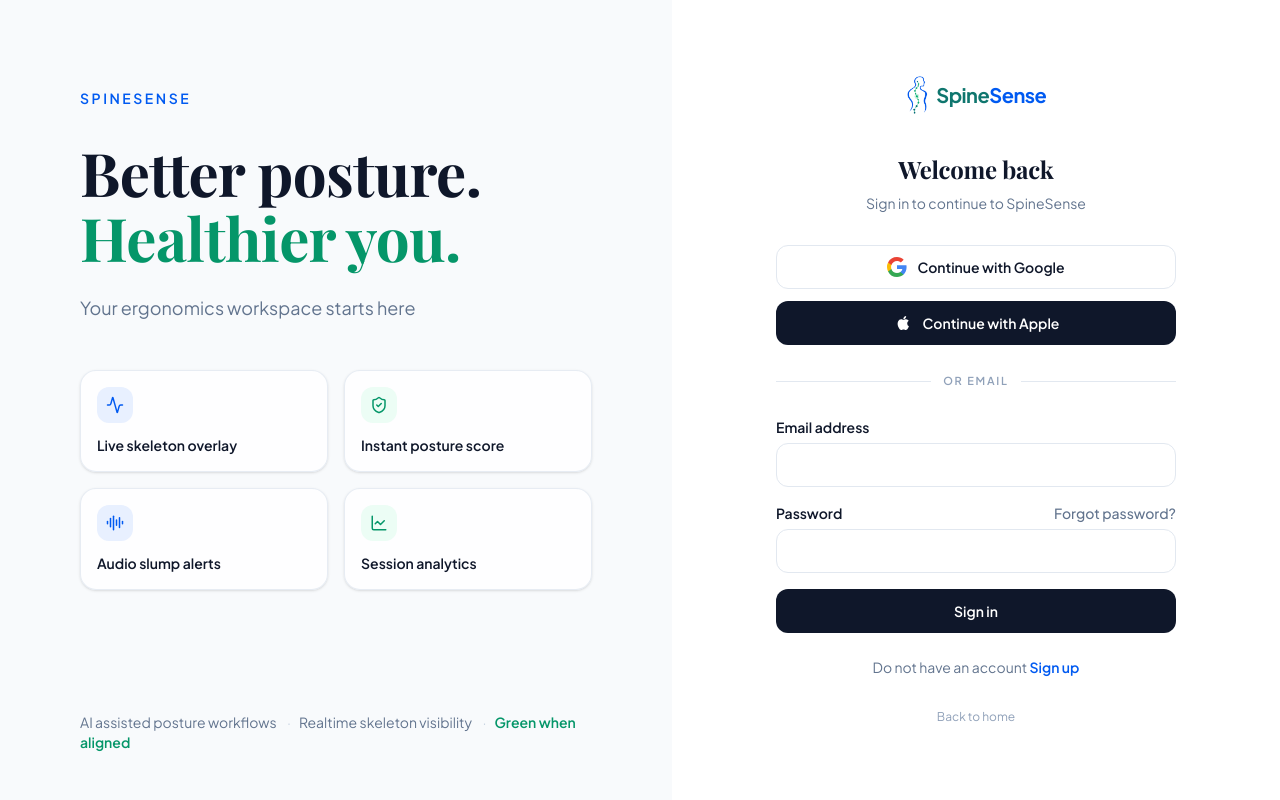
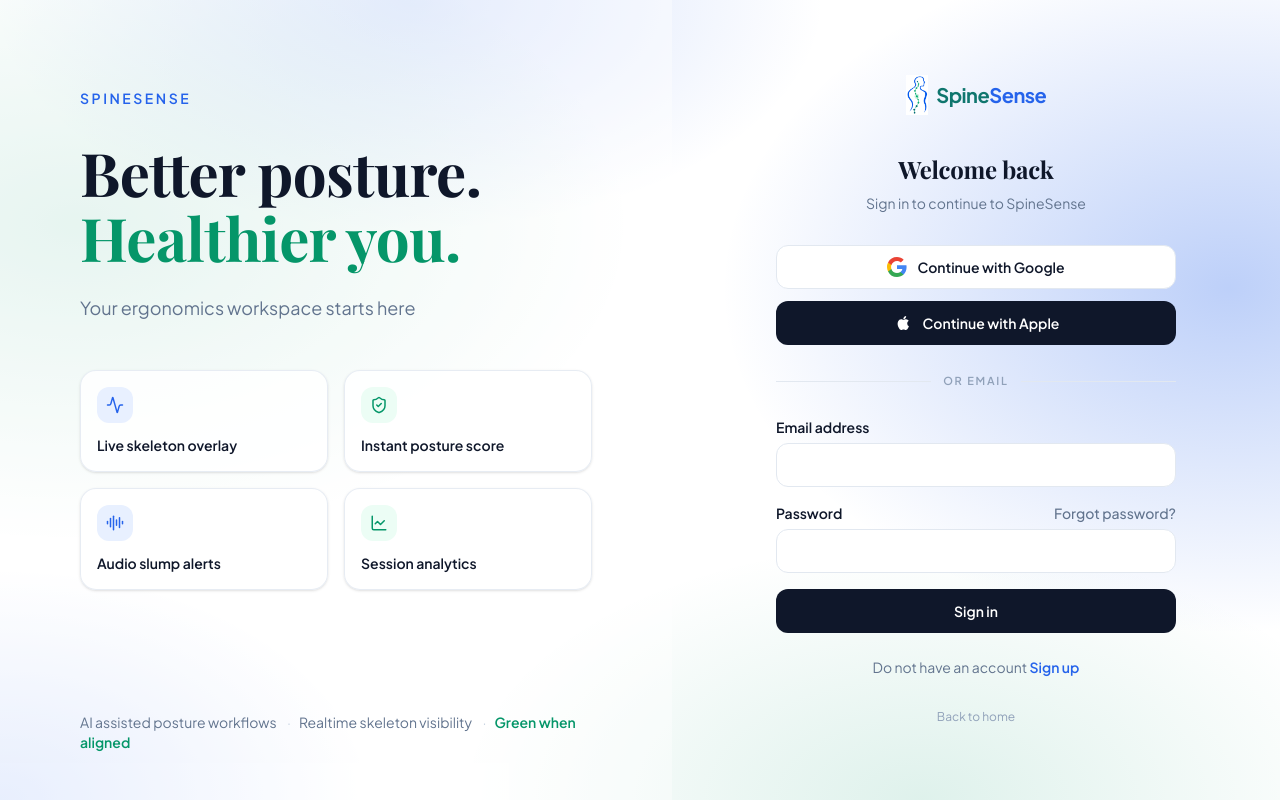
Before and after one commit to 26FajarRizwan/spine-sense, a Next.js app in the folder frontend/: page /login in a window 1280 px wide. Built offline with nearby package versions, Linux system fonts and the light colour scheme; no server answers.

Commit message:
Add bckground color

```diff
--- a/frontend/src/app/(site)/profile/page.tsx
+++ b/frontend/src/app/(site)/profile/page.tsx
@@ -135,7 +135,7 @@ export default function ProfilePage() {
   }
 
   return (
-    <div className="bg-white">
+    <div>
       <div className="container mx-auto max-w-3xl px-6 py-8 lg:py-10">
         <p className="text-[11px] font-semibold uppercase tracking-[0.18em] text-brand">Account</p>
         <h1 className="mt-2 text-2xl font-bold tracking-tight text-ink sm:text-3xl">My Profile</h1>
--- a/frontend/src/app/(site)/settings/page.tsx
+++ b/frontend/src/app/(site)/settings/page.tsx
@@ -9,7 +9,7 @@ export const metadata: Metadata = {
 
 export default function SettingsPage() {
   return (
-    <div className="relative overflow-x-hidden bg-white">
+    <div className="relative overflow-x-hidden">
       <div className="relative container mx-auto max-w-3xl px-6 py-8 lg:py-9">
         <div className="mb-7">
           <p className="text-[11px] font-semibold uppercase tracking-[0.18em] text-brand">
--- a/frontend/src/app/globals.css
+++ b/frontend/src/app/globals.css
@@ -73,7 +73,14 @@ body {
 }
 
 body {
-  background: #ffffff;
+  background-color: #ffffff;
+  background-image:
+    radial-gradient(60% 55% at 6% 28%, rgb(5 150 105 / 0.16), transparent 72%),
+    radial-gradient(55% 60% at 96% 36%, rgb(37 99 235 / 0.30), transparent 72%),
+    radial-gradient(50% 45% at 72% 100%, rgb(5 150 105 / 0.13), transparent 72%),
+    radial-gradient(45% 40% at 32% 0%, rgb(37 99 235 / 0.20), transparent 72%),
+    radial-gradient(40% 40% at 0% 100%, rgb(37 99 235 / 0.18), transparent 72%);
+  background-attachment: fixed;
   color: #0f172a;
   font-family: var(--font-sans);
   -webkit-font-smoothing: antialiased;
--- a/frontend/src/app/layout.tsx
+++ b/frontend/src/app/layout.tsx
@@ -64,7 +64,7 @@ export const viewport: Viewport = {
 export default function RootLayout({ children }: { children: ReactNode }) {
   return (
     <html lang="en" className={`${plusJakarta.variable} ${playfair.variable} antialiased`}>
-      <body className="flex min-h-screen flex-col bg-white font-sans text-ink antialiased">
+      <body className="flex min-h-screen flex-col font-sans text-ink antialiased">
         <SessionProvider>{children}</SessionProvider>
       </body>
     </html>
--- a/frontend/src/app/reset-password/page.tsx
+++ b/frontend/src/app/reset-password/page.tsx
@@ -56,7 +56,7 @@ export default function ResetPasswordPage() {
   }
 
   return (
-    <main className="flex min-h-screen items-center justify-center bg-white px-6 py-12 text-ink">
+    <main className="flex min-h-screen items-center justify-center px-6 py-12 text-ink">
       <section className="w-full max-w-md rounded-2xl border border-line bg-white p-8 shadow-sm">
         <h1 className="text-2xl font-bold tracking-tight">Set a new password</h1>
         <p className="mt-2 text-sm text-ink-soft">
--- a/frontend/src/components/AuthForm.tsx
+++ b/frontend/src/components/AuthForm.tsx
@@ -25,12 +25,12 @@ type Notice = { tone: "error" | "success"; text: string } | null;
 
 const EMAIL_PATTERN = /^[^\s@]+@[^\s@]+\.[^\s@]+$/;
 const inputClass =
-  "mt-1.5 h-11 w-full rounded-xl border border-slate-200 bg-white px-3.5 text-sm text-[#0F172A] outline-none transition focus:border-[#005AF1] focus:ring-4 focus:ring-[#005AF1]/10";
+  "mt-1.5 h-11 w-full rounded-xl border border-slate-200 bg-white px-3.5 text-sm text-[#0F172A] outline-none transition focus:border-[#2563EB] focus:ring-4 focus:ring-[#2563EB]/10";
 
 const features = [
-  { title: "Live skeleton overlay", icon: Activity, tone: "text-[#005AF1] bg-[#E8F0FF]" },
+  { title: "Live skeleton overlay", icon: Activity, tone: "text-[#2563EB] bg-[#E8F0FF]" },
   { title: "Instant posture score", icon: ShieldCheck, tone: "text-[#059669] bg-[#ECFDF5]" },
-  { title: "Audio slump alerts", icon: AudioLines, tone: "text-[#005AF1] bg-[#E8F0FF]" },
+  { title: "Audio slump alerts", icon: AudioLines, tone: "text-[#2563EB] bg-[#E8F0FF]" },
   { title: "Session analytics", icon: ChartLine, tone: "text-[#059669] bg-[#ECFDF5]" },
 ] as const;
 
@@ -257,11 +257,11 @@ export function AuthForm({ initialSignupOpen = false }: AuthFormProps) {
   const busy = loadingAction !== null;
 
   return (
-    <main className="min-h-screen bg-white text-[#0F172A]">
+    <main className="min-h-screen text-[#0F172A]">
       <div className="grid min-h-screen lg:grid-cols-[minmax(0,1.05fr)_minmax(28rem,0.95fr)]">
-        <aside className="hidden bg-[#F8FAFC] px-10 py-12 lg:flex lg:flex-col lg:justify-between xl:px-20">
+        <aside className="hidden bg-white/40 px-10 py-12 lg:flex lg:flex-col lg:justify-between xl:px-20">
           <div className="max-w-xl pt-10">
-            <p className="text-sm font-semibold uppercase tracking-[0.18em] text-[#005AF1]">SpineSense</p>
+            <p className="text-sm font-semibold uppercase tracking-[0.18em] text-[#2563EB]">SpineSense</p>
             <h1 className="mt-8 text-5xl font-bold leading-[1.08] tracking-[-0.04em] text-[#0F172A] xl:text-6xl">
               Better posture.
               <span className="block text-[#059669]">Healthier you.</span>
@@ -280,14 +280,14 @@ export function AuthForm({ initialSignupOpen = false }: AuthFormProps) {
           </p>
         </aside>
 
-        <section className="flex min-h-screen items-center bg-white px-6 py-10 sm:px-12 lg:px-16">
+        <section className="flex min-h-screen items-center px-6 py-10 sm:px-12 lg:px-16">
           <div className="mx-auto w-full max-w-[25rem]">
             <div className="text-center">
               <Link href="/" className="inline-flex items-center gap-2" aria-label="SpineSense home">
                 <Image src="/brand-mark.png" alt="" width={36} height={64} priority className="h-10 w-auto" />
                 <span className="text-xl font-bold tracking-tight">
                   <span className="text-[#0F766E]">Spine</span>
-                  <span className="text-[#005AF1]">Sense</span>
+                  <span className="text-[#2563EB]">Sense</span>
                 </span>
               </Link>
               <h2 className="mt-8 text-2xl font-bold">{isSignup ? "Create your account" : "Welcome back"}</h2>
@@ -328,7 +328,7 @@ export function AuthForm({ initialSignupOpen = false }: AuthFormProps) {
                 <div className="flex items-center justify-between text-sm font-semibold">
                   <label htmlFor="auth-password">Password</label>
                   {!isSignup ? (
-                    <button type="button" onClick={() => void forgotPassword()} disabled={busy} className="font-medium text-slate-500 hover:text-[#005AF1]">
+                    <button type="button" onClick={() => void forgotPassword()} disabled={busy} className="font-medium text-slate-500 hover:text-[#2563EB]">
                       Forgot password?
                     </button>
                   ) : null}
@@ -349,12 +349,12 @@ export function AuthForm({ initialSignupOpen = false }: AuthFormProps) {
 
             <p className="mt-6 text-center text-sm text-slate-500">
               {isSignup ? "Already have an account" : "Do not have an account"}{" "}
-              <button type="button" onClick={() => changeMode(isSignup ? "signIn" : "signUp")} className="font-semibold text-[#005AF1] hover:underline">
+              <button type="button" onClick={() => changeMode(isSignup ? "signIn" : "signUp")} className="font-semibold text-[#2563EB] hover:underline">
                 {isSignup ? "Sign in" : "Sign up"}
               </button>
             </p>
             <p className="mt-8 text-center text-xs text-slate-400">
-              <Link href="/" className="hover:text-[#005AF1]">Back to home</Link>
+              <Link href="/" className="hover:text-[#2563EB]">Back to home</Link>
             </p>
           </div>
         </section>
--- a/frontend/src/components/DashboardWorkspace.tsx
+++ b/frontend/src/components/DashboardWorkspace.tsx
@@ -196,7 +196,7 @@ export function DashboardWorkspace() {
   }
 
   return (
-    <div className="relative overflow-x-hidden bg-white">
+    <div className="relative overflow-x-hidden">
       <div className="relative container mx-auto px-4 py-8 sm:px-6 lg:py-9">
         <div className="mb-7 flex flex-wrap items-end justify-between gap-4">
           <div className="min-w-0">
--- a/frontend/src/components/Footer.tsx
+++ b/frontend/src/components/Footer.tsx
@@ -45,7 +45,7 @@ export function Footer() {
   }
 
   return (
-    <footer className="mt-auto border-t border-slate-200 bg-white">
+    <footer className="mt-auto border-t border-slate-200 bg-white/70 backdrop-blur-sm">
       <div className="container mx-auto grid gap-10 px-6 py-12 sm:grid-cols-2 lg:grid-cols-4">
         <div className="sm:col-span-2 lg:col-span-1">
           <Link href="/" className="inline-flex items-center" aria-label="SpineSense home">
--- a/frontend/src/components/SessionWorkspace.tsx
+++ b/frontend/src/components/SessionWorkspace.tsx
@@ -190,7 +190,7 @@ export function SessionWorkspace({ mode = "demo" }: SessionWorkspaceProps) {
   }
 
   return (
-    <div className="relative overflow-x-hidden bg-white">
+    <div className="relative overflow-x-hidden">
       <div className="relative container mx-auto px-6 py-8 lg:py-9">
         <div className="mb-6 flex flex-wrap items-end justify-between gap-4">
           <div className="min-w-0">
```
Also changed, not shown: frontend/src/app/(site)/page.tsx (+8 -8 lines).
